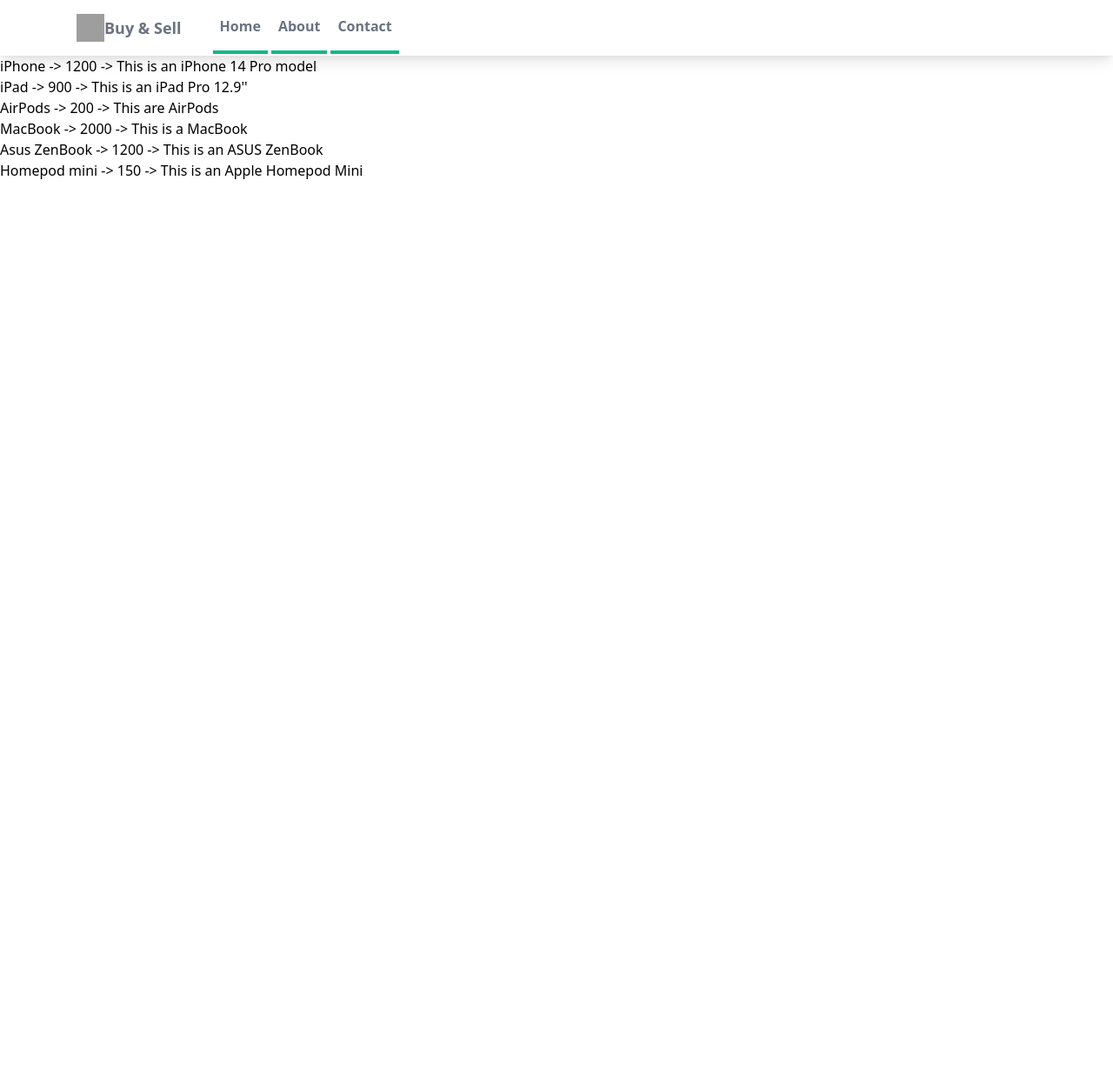
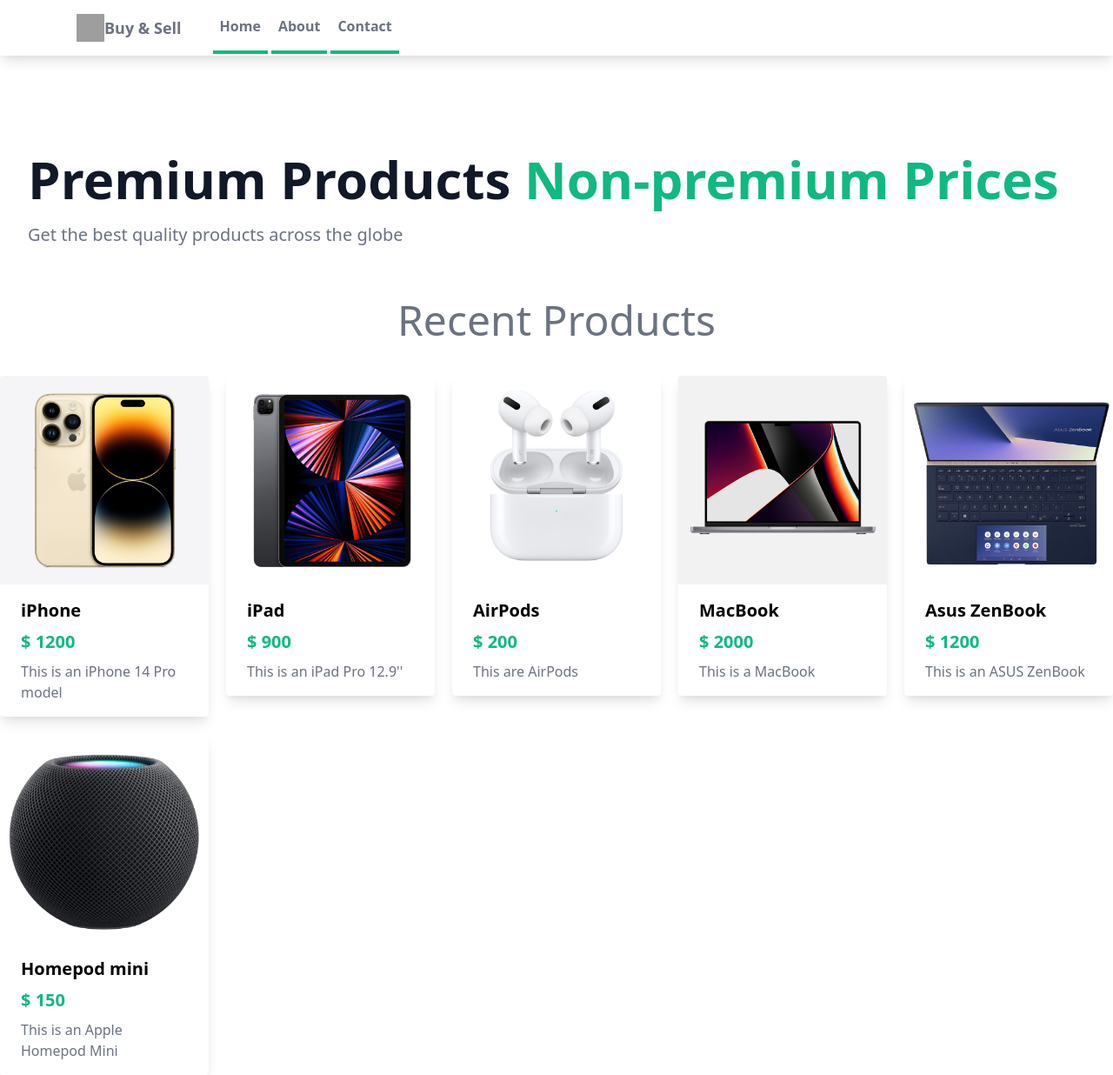
Before and after one commit to JoakBouy/djangowebapp, a Django app: page /myapp/products/ in a window 1280 px wide. Shown: the whole page at 87% size. Before the commit the page ends 206 px from the top, so only its background shows below. Run offline with Django 4.2, Linux system fonts and the light colour scheme; data comes from the database, SQL or seed files in the repository; both versions use the stored data as it was after the commit; style sheets or scripts are compiled from the project's sources; grey boxes are pictures that could not be loaded.

Commit message:
styling complete, products added

```diff
--- a/mysite/myapp/models.py
+++ b/mysite/myapp/models.py
@@ -7,3 +7,4 @@
     name = models.CharField(max_length=100)
     price = models.IntegerField()
     desc = models.CharField(max_length=200)
+    image = models.ImageField(blank=True,upload_to='images')
--- a/mysite/myapp/templates/myapp/base.html
+++ b/mysite/myapp/templates/myapp/base.html
@@ -5,10 +5,26 @@
         <link rel="stylesheet" href="{% static 'myapp/styles.css' %}">
     </head>
     <body>
-        {% block body %}
-
-
-
+        <nav class="bg-white shadow-lg">
+            <div class="max-w-6xl mx-auto px-4">
+                <div class="flex justify-between">
+                    <div class="flex space-x-7">
+                        <div>
+                            <a href="#" class = "flex items-center px-2 py-4">
+                            <img class="h-8 w-8" src="{% static 'myapp/images/shopping.png' %}"alt="">
+                            <span class="text-gray-500 font-semibold text-lg" >Buy & Sell</span>
+                            </a>
+                        </div>
+                        <div class="items-center flex space-x-1">
+                          <a href="#" class="py-4 px-2 text-gray-500 font-semibold border-b-4 border-green-500">Home</a>
+                          <a href="#" class="py-4 px-2 text-gray-500 font-semibold border-b-4 border-green-500">About</a>
+                          <a href="#" class="py-4 px-2 text-gray-500 font-semibold border-b-4 border-green-500">Contact</a>
+                        </div>
+                    </div>
+                </div>
+            </div>
+        </nav>
+        {% block content %}
         {% endblock %}
     </body>
 </html>
--- a/mysite/myapp/templates/myapp/index.html
+++ b/mysite/myapp/templates/myapp/index.html
@@ -1,28 +1,35 @@
 {% extends 'myapp/base.html' %}
 {% load static %}
-{% block body %}
-        <nav class="bg-white shadow-lg">
-            <div class="max-w-6xl mx-auto px-4">
-                <div class="flex justify-between">
-                    <div class="flex space-x-7">
-                        <div>
-                            <a href="#" class = "flex items-center px-2 py-4">
-                            <img class="h-8 w-8" src="{% static 'myapp/images/shopping.png' %}"alt="">
-                            <span class="text-gray-500 font-semibold text-lg" >Buy & Sell</span>
-                            </a>
-                        </div>
-                        <div class="items-center flex space-x-1">
-                          <a href="#" class="py-4 px-2 text-gray-500 font-semibold border-b-4 border-green-500">Home</a>
-                          <a href="#" class="py-4 px-2 text-gray-500 font-semibold border-b-4 border-green-500">About</a>
-                          <a href="#" class="py-4 px-2 text-gray-500 font-semibold border-b-4 border-green-500">Contact</a>
+{% block content %}
+    <!-- Site hero starts here-->
+    <main class="mt-10 mx-auto max-w-7xl px-4 sm:px-6 md:mt-16 lg:mt-20 lg:px-8 xl:mt-28">
+        <div class="sm:text-center lg:text-left">
+            <h1 class="text-4xl font-extrabold text-gray-900 sm:text-5xl md:text-6xl">
+                <span class"block xl:inline"=> Premium Products </span>
+                <span class="block text-green-500 xl:inline"> Non-premium Prices</span>
+            </h1>
+            <p class="mt-3 text-base text-gray-500 sm:mt-5 sm:text-lg sm:max-w-xl sm:mx-auto md:mt-5 md:text-xl lg:mx-0">Get the best quality products across the globe</p>
+        </div>
+    </main>
+    <!-- Site hero ends here-->
+
+    <div class="flex mt-5 p-10 justify-center">
+        <h1 class="text-3xl font-normal text-gray-500 sm:text-4xl md:text-5xl text-center">  Recent Products </h1>
+    </div
+    <div class="p-10">
+        <div class="grid grid-cols-1 sm:grid-cols-2 md:grid-cols-3 lg:grid-cols-4 xl:grid-cols-5 gap-5">
+            {% for product in products %}
+                <a href="{% url 'product_detail' product.id %}" class="card-link">
+                    <div class="card rounded overflow-hidden shadow-lg">
+                        <img class="card-image" src="{{product.image.url}}" alt="{{product.name}}">
+                        <div class="card-content px-6 py-4">
+                            <div class="card-title text-xl font-bold mb-2">{{product.name}}</div>
+                            <div class="card-price text-xl font-bold text-green-500 mb-2">$ {{product.price}}</div>
+                            <p class="card-desc text-gray-500">{{product.desc}}</p>
                         </div>
                     </div>
-                </div>
-            </div>
-        </nav>
-        {% for product in products %}
-        <a href="{% url 'product_detail' product.id %}">
-            {{product.name}} -> {{product.price}} -> {{product.desc}}<br>
-        </a>
-        {% endfor %}
+                </a>
+            {% endfor %}
+        </div>
+    </div>
 {% endblock %}
--- a/mysite/mysite/urls.py
+++ b/mysite/mysite/urls.py
@@ -15,8 +15,12 @@
 """
 from django.contrib import admin
 from django.urls import include,path
+from django.conf import settings
+from django.conf.urls.static import static
 
 urlpatterns = [
     path('admin/', admin.site.urls),
     path('myapp/',include('myapp.urls')),
 ]
+
+urlpatterns+= static(settings.MEDIA_URL,document_root=settings.MEDIA_ROOT)
```
Also changed, not shown: mysite/myapp/templates/myapp/detail.html (+12 -7 lines), mysite/db.sqlite3, mysite/media/images/618cd1f51765f.jpg (added), mysite/media/images/Apple-AirPods-Pro-MWP22-01.jpg (added), mysite/media/images/HomePod-mini-a.jpg (added), mysite/media/images/MK183.jpeg (added), mysite/media/images/apple-iphone-14-pro-max-1.jpg (added), mysite/media/images/iPad-Pro-12.9-2021-x.jpg (added), mysite/media/images/iPhone-14-Pro-a.jpg (added), mysite/myapp/migrations/0002_product_image.py (added).
